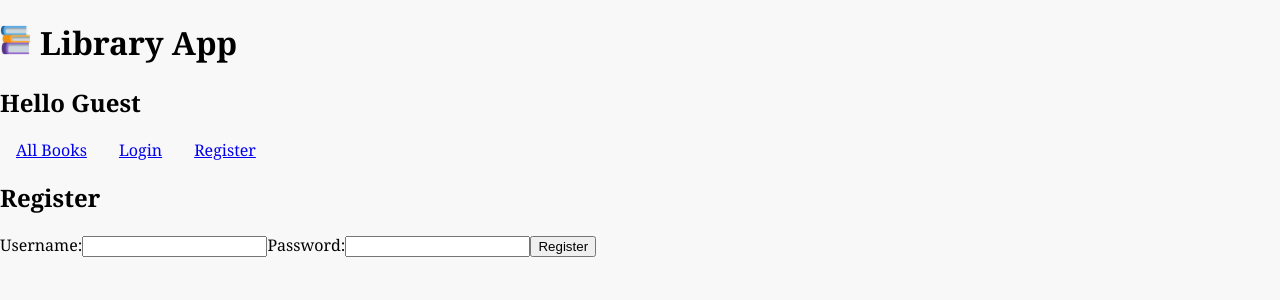
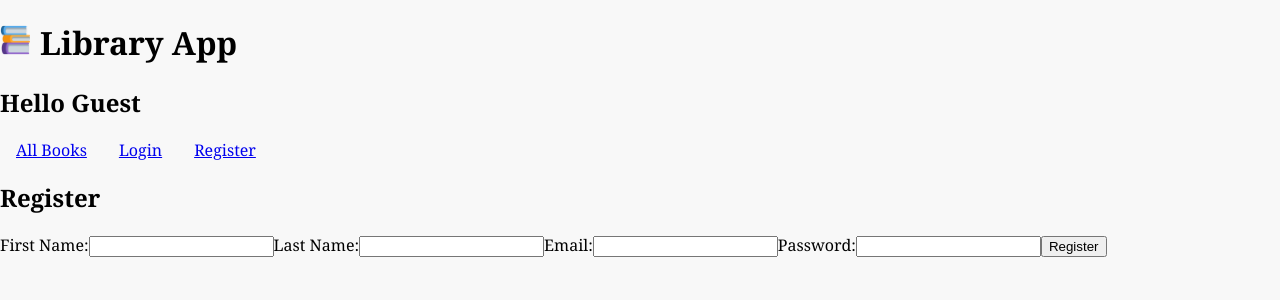
Before and after one commit to alyssaradlauer/alyssa-book-buddy, a React (Vite) app: page /register in a window 1280 px wide. Shown: the top 300 px of the page. Built offline with nearby package versions, Linux system fonts and the light colour scheme; no server answers.

Commit message:
Fixed register and login according to backend, adding profile

```diff
--- a/src/App.jsx
+++ b/src/App.jsx
@@ -17,14 +17,17 @@ function App() {
   const authenticate = async () => {
     const token = window.localStorage.getItem("token");
     if (!token) {
-      throw new Error("No token found");
+      return;
     }
     try {
-      const { data } = await axios.get("API", {
-        headers: {
-          Authorization: `Bearer ${window.localStorage.getItem("token")}`,
-        },
-      });
+      const { data } = await axios.get(
+        "https://fsa-book-buddy-b6e748d1380d.herokuapp.com/api/users/me",
+        {
+          headers: {
+            Authorization: `Bearer ${window.localStorage.getItem("token")}`,
+          },
+        }
+      );
       setUser(data);
     } catch (error) {}
   };
--- a/src/Auth/LoginForm.jsx
+++ b/src/Auth/LoginForm.jsx
@@ -5,14 +5,21 @@ const LoginForm = ({ authenticate }) => {
   const navigate = useNavigate();
 
   const login = async (formData) => {
-    const username = formData.get("username");
+    const firstname = formData.get("firstname");
+    const lastname = formData.get("lastname");
+    const email = formData.get("email");
     const password = formData.get("password");
     const user = {
-      username,
+      firstname,
+      lastname,
+      email,
       password,
     };
     try {
-      const { data } = await axios.post("API", user);
+      const { data } = await axios.post(
+        "https://fsa-book-buddy-b6e748d1380d.herokuapp.com/api/users/login",
+        user
+      );
       console.log(data);
       window.localStorage.setItem("token", data.token);
       authenticate();
@@ -25,8 +32,16 @@ const LoginForm = ({ authenticate }) => {
     <form action={login}>
       <h2>Login</h2>
       <label>
-        Username:
-        <input type="text" name="username" />
+        First Name:
+        <input type="text" name="first name" />
+      </label>
+      <label>
+        Last Name:
+        <input type="text" name="last name" />
+      </label>
+      <label>
+        Email:
+        <input type="email" name="email" />
       </label>
       <label>
         Password:
--- a/src/Auth/RegisterForm.jsx
+++ b/src/Auth/RegisterForm.jsx
@@ -1,17 +1,26 @@
 import axios from "axios";
+import { useNavigate } from "react-router";
 const RegisterForm = ({ setView }) => {
+  const navigate = useNavigate();
   const register = async (formData) => {
-    const username = formData.get("username");
+    const firstname = formData.get("firstname");
+    const lastname = formData.get("lastname");
+    const email = formData.get("email");
     const password = formData.get("password");
     const user = {
-      username,
+      firstname,
+      lastname,
+      email,
       password,
     };
     try {
-      const { data } = await axios.post("API", user);
+      const { data } = await axios.post(
+        "https://fsa-book-buddy-b6e748d1380d.herokuapp.com/api/users/register",
+        user
+      );
       console.log(data);
       alert("Thanks for registering!");
-      setView("allBooks");
+      navigate("/books");
     } catch (error) {
       console.error(error);
     }
@@ -20,8 +29,16 @@ const RegisterForm = ({ setView }) => {
     <form action={register}>
       <h2>Register</h2>
       <label>
-        Username:
-        <input type="text" name="username" />
+        First Name:
+        <input type="text" name="first name" />
+      </label>
+      <label>
+        Last Name:
+        <input type="text" name="last name" />
+      </label>
+      <label>
+        Email:
+        <input type="email" name="email" />
       </label>
       <label>
         Password:
--- a/src/Books/Books.jsx
+++ b/src/Books/Books.jsx
@@ -1,7 +1,7 @@
 import { useBooks } from "./BooksContext";
 import { Link } from "react-router";
 
-const Books = () => {
+const Books = ({}) => {
   const { books } = useBooks();
   return (
     <div>
--- a/src/Books/BooksContext.jsx
+++ b/src/Books/BooksContext.jsx
@@ -4,19 +4,18 @@ import axios from "axios";
 const BooksContext = createContext();
 
 export function BooksProvider({ children }) {
-  const [books, setBooks] = useState([
-    { id: 1, title: "Fake book 1" },
-    { id: 2, title: "Fake book 2" },
-  ]);
+  const [books, setBooks] = useState([]);
   const [book, setBook] = useState({});
 
   useEffect(() => {
-    // const fetchAllBooks = async () => {
-    //   const { data } = await axios.get("API");
-    //   console.log(data);
-    //   setBooks(data);
-    // };
-    // fetchAllBooks();
+    const fetchAllBooks = async () => {
+      const { data } = await axios.get(
+        "https://fsa-book-buddy-b6e748d1380d.herokuapp.com/api/books"
+      );
+      console.log(data);
+      setBooks(data);
+    };
+    fetchAllBooks();
   }, []);
 
   const value = { books, book, setBooks, setBook };
--- a/src/Books/SingleBook.jsx
+++ b/src/Books/SingleBook.jsx
@@ -14,7 +14,9 @@ const SingleBook = () => {
 
   useEffect(() => {
     const fetchSingleBook = async () => {
-      const { data } = await axios.get(`API${id}`);
+      const { data } = await axios.get(
+        `https://fsa-book-buddy-b6e748d1380d.herokuapp.com/api/books/${id}`
+      );
       setBook(data);
     };
     fetchSingleBook();
@@ -30,8 +32,11 @@ const SingleBook = () => {
 
   return (
     <div>
-      {/* <h2>{book.title}</h2> */}
-      //add whatever else information is required per single book
+      <h2>{book.title}</h2>
+      <h4>Author: {book.author}</h4>
+      <h3>ID: {book.id}</h3>
+      <img src={book.coverimage} alt={book.title} />
+      <p>{book.description}</p>
       <div>
         <button
           onClick={() => {
```
Also changed, not shown: src/Auth/Profile.jsx (added, +16 -0 lines).
